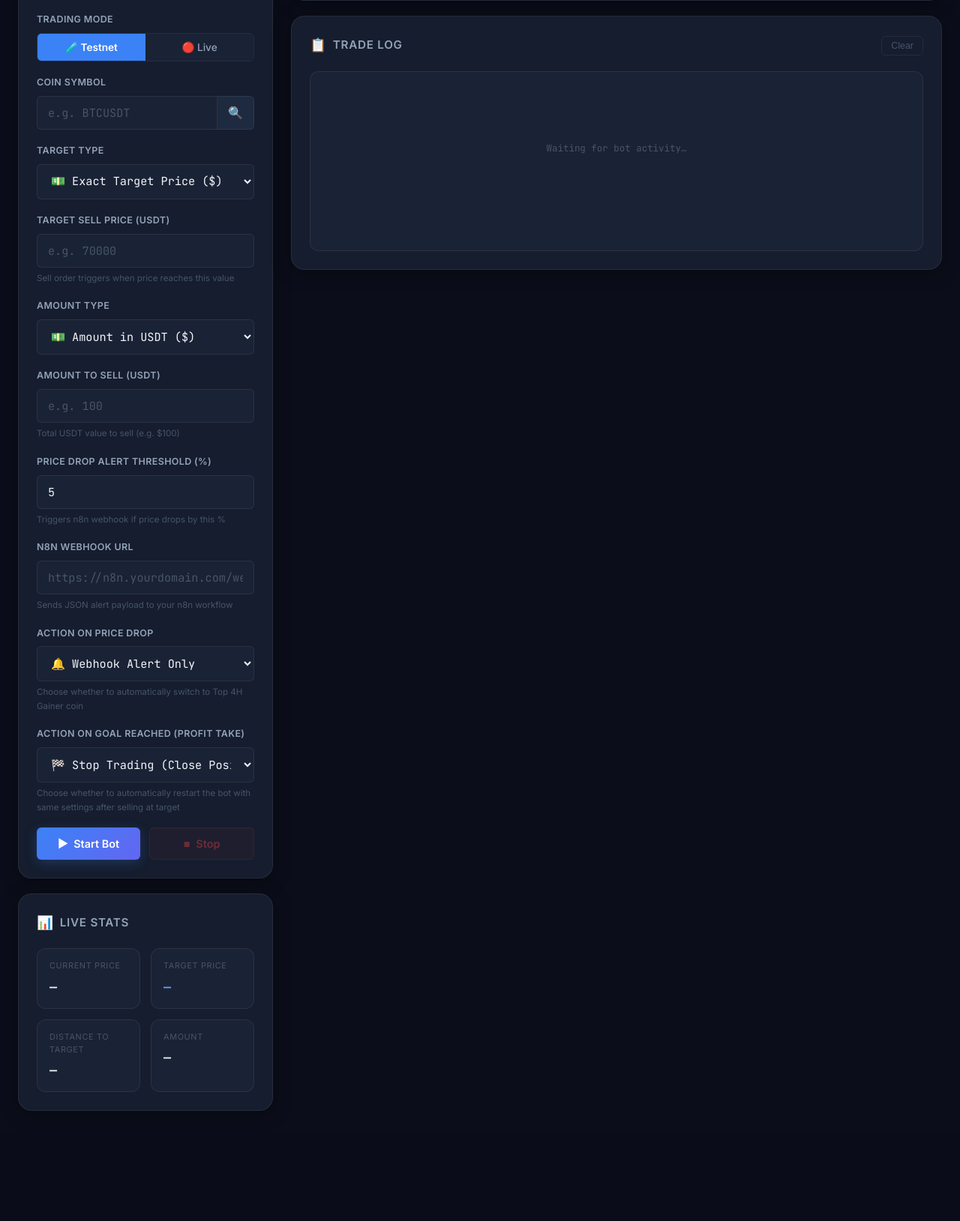
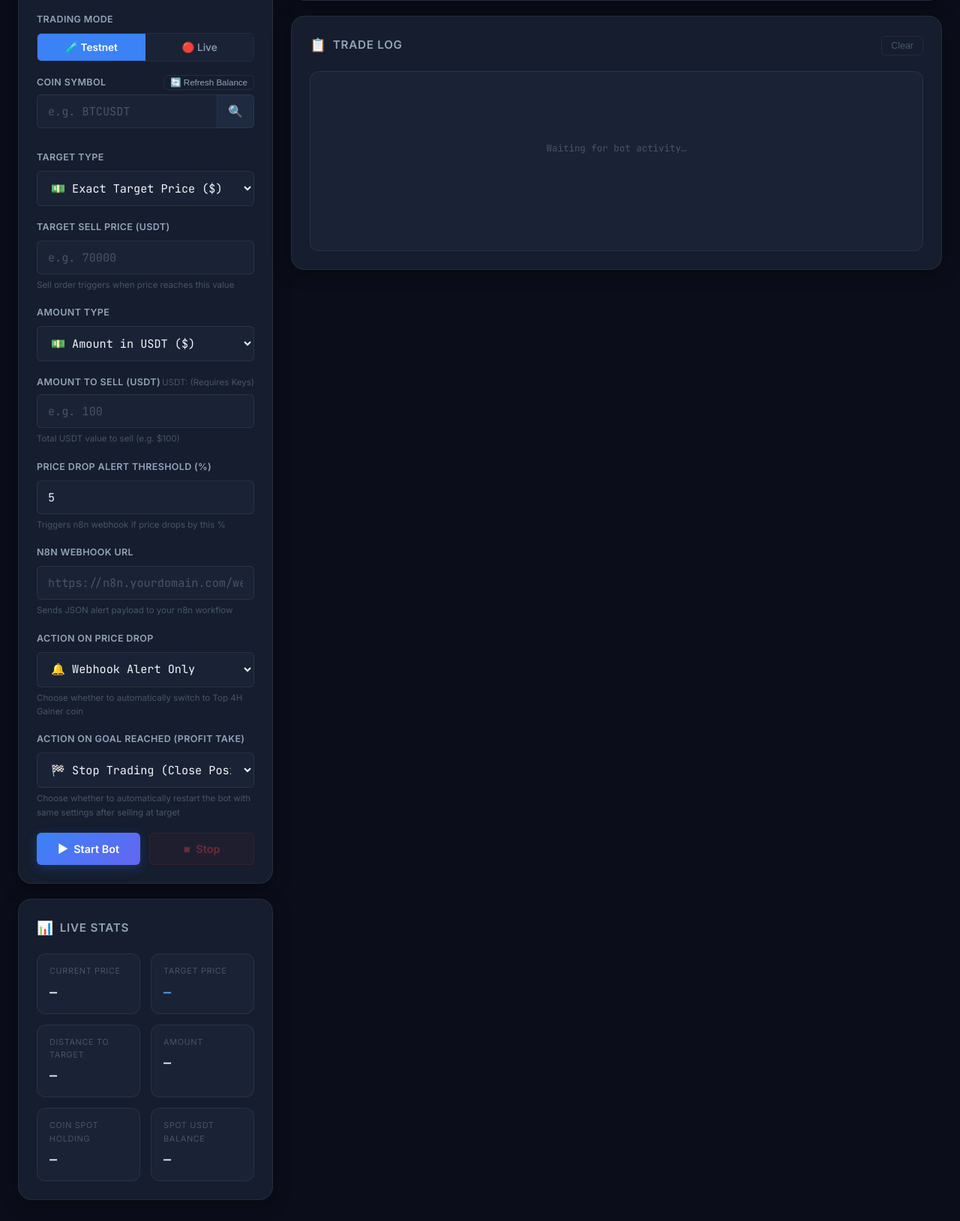
Before and after one commit to omarkhaled4418/binance_bot_v2, a Flask app: page / in a window 1280 px wide. Shown: the part 479-2108 px from the top of the page at 75% size. Before the commit the page ends 1961 px from the top, so only its background shows below. Run offline with Flask 3, Linux system fonts and the light colour scheme; some libraries are stand-ins or nearby versions.

Commit message:
Add real-time spot wallet balance fetching, MAX auto-fill, and testnet quick-buy

```diff
--- a/dashboard/app.py
+++ b/dashboard/app.py
@@ -134,10 +134,102 @@ def api_verify_keys():
             "ok": True,
             "can_trade": can_trade,
             "usdt_balance": usdt_balance,
-            "balances": balances[:15],
+            "balances": balances[:25],
             "mode": "Testnet" if testnet else "Live",
         })
     except Exception as exc:
+        return jsonify({"ok": False, "error": str(exc)}), 400
+
+
+@app.route("/api/balance", methods=["POST"])
+def api_balance():
+    """Fetch real-time spot wallet balances for USDT and a target symbol."""
+    data = request.get_json(force=True)
+    api_key = str(data.get("api_key", "")).strip()
+    api_secret = str(data.get("api_secret", "")).strip()
+    testnet = bool(data.get("testnet", True))
+    symbol = str(data.get("symbol", "")).strip().upper()
+
+    try:
+        client = get_client(testnet=testnet, api_key=api_key, api_secret=api_secret)
+        account_info = client.get_account()
+
+        balances_map = {b["asset"]: float(b.get("free", 0)) for b in account_info.get("balances", [])}
+        usdt_free = balances_map.get("USDT", 0.0)
+
+        coin_asset = ""
+        coin_free = 0.0
+        coin_value_usdt = 0.0
+        current_price = 0.0
+
+        if symbol:
+            try:
+                info = get_symbol_info(client, symbol)
+                coin_asset = info.get("baseAsset", symbol.replace("USDT", ""))
+            except Exception:
+                coin_asset = symbol.replace("USDT", "")
+
+            coin_free = balances_map.get(coin_asset, 0.0)
+            try:
+                current_price = get_current_price(symbol, client=client)
+                coin_value_usdt = coin_free * current_price
+            except Exception:
+                pass
+
+        # Return list of non-zero assets
+        non_zero = []
+        for b in account_info.get("balances", []):
+            f = float(b.get("free", 0))
+            l = float(b.get("locked", 0))
+            if f > 0 or l > 0:
+                non_zero.append({"asset": b["asset"], "free": f, "locked": l})
+
+        return jsonify({
+            "ok": True,
+            "usdt_free": usdt_free,
+            "coin_asset": coin_asset,
+            "coin_free": coin_free,
+            "coin_value_usdt": coin_value_usdt,
+            "current_price": current_price,
+            "all_balances": non_zero[:20],
+        })
+    except Exception as exc:
+        return jsonify({"ok": False, "error": str(exc)}), 400
+
+
+@app.route("/api/quick-buy", methods=["POST"])
+def api_quick_buy():
+    """Place a quick market buy order using spot USDT (helpful for testnet & funding)."""
+    data = request.get_json(force=True)
+    api_key = str(data.get("api_key", "")).strip()
+    api_secret = str(data.get("api_secret", "")).strip()
+    testnet = bool(data.get("testnet", True))
+    symbol = str(data.get("symbol", "")).strip().upper()
+    quote_amount = float(data.get("amount_usdt", 50.0))
+
+    if not symbol:
+        return jsonify({"error": "Symbol is required"}), 400
+    if quote_amount <= 0:
+        return jsonify({"error": "Amount must be > 0"}), 400
+
+    try:
+        client = get_client(testnet=testnet, api_key=api_key, api_secret=api_secret)
+        order = place_market_buy_quote(client, symbol, quote_amount)
+        _push_log("success", f"🛒 Quick Buy: Spent ${quote_amount:.2f} USDT to buy {symbol} | Order ID={order.get('orderId')}")
+
+        # Fetch updated balance
+        base_asset = symbol.replace("USDT", "")
+        bal_info = client.get_asset_balance(asset=base_asset)
+        free_qty = float(bal_info.get("free", 0)) if bal_info else 0.0
+
+        return jsonify({
+            "ok": True,
+            "order": order,
+            "bought_asset": base_asset,
+            "new_balance": free_qty,
+        })
+    except Exception as exc:
+        _push_log("error", f"❌ Quick Buy Failed for {symbol}: {exc}")
         return jsonify({"ok": False, "error": str(exc)}), 400
 
 
--- a/dashboard/static/css/style.css
+++ b/dashboard/static/css/style.css
@@ -632,3 +632,68 @@ canvas#price-chart { width: 100% !important; height: 100% !important; }
   font-family: var(--font-mono) !important;
   font-size: 0.82rem !important;
 }
+
+/* ── Spot Balance Badges & Chips ─────────────────────────────────────────── */
+.symbol-meta-row {
+  display: flex;
+  justify-content: space-between;
+  align-items: center;
+  margin-top: 6px;
+  flex-wrap: wrap;
+  gap: 6px;
+}
+
+.coin-balance-pill {
+  display: inline-flex;
+  align-items: center;
+  gap: 6px;
+  background: rgba(30, 42, 64, 0.6);
+  border: 1px solid var(--border);
+  padding: 3px 8px;
+  border-radius: var(--radius-sm);
+  font-size: 0.72rem;
+  color: var(--text-secondary);
+}
+
+.coin-balance-pill strong {
+  color: var(--green);
+}
+
+.btn-chip {
+  background: rgba(59, 130, 246, 0.2);
+  color: var(--accent-light);
+  border: 1px solid rgba(59, 130, 246, 0.4);
+  padding: 1px 6px;
+  border-radius: 4px;
+  font-size: 0.68rem;
+  font-weight: 700;
+  cursor: pointer;
+  transition: all 0.2s ease;
+}
+
+.btn-chip:hover {
+  background: var(--accent);
+  color: #fff;
+}
+
+.btn-chip-buy {
+  background: rgba(34, 197, 94, 0.2);
+  color: var(--green);
+  border: 1px solid rgba(34, 197, 94, 0.4);
+  padding: 1px 6px;
+  border-radius: 4px;
+  font-size: 0.68rem;
+  font-weight: 600;
+  cursor: pointer;
+  transition: all 0.2s ease;
+}
+
+.btn-chip-buy:hover {
+  background: var(--green);
+  color: #0b0e1a;
+}
+
+.wallet-hint {
+  font-size: 0.72rem;
+  color: var(--text-muted);
+}
--- a/dashboard/static/js/app.js
+++ b/dashboard/static/js/app.js
@@ -1,5 +1,5 @@
 /* ═══════════════════════════════════════════════════════════════════
-   Binance Sell Bot – Frontend Logic with Client-Side Credentials
+   Binance Sell Bot – Frontend Logic with Client-Side Credentials & Spot Balances
    ═══════════════════════════════════════════════════════════════════ */
 
 // ── Socket.IO connection ─────────────────────────────────────────────────────
@@ -27,6 +27,11 @@ const apiVerifyResult  = document.getElementById('api-verify-result');
 
 // Trading form refs
 const symbolInput      = document.getElementById('symbol');
+const refreshBalBtn    = document.getElementById('refresh-bal-btn');
+const coinBalancePill  = document.getElementById('coin-balance-pill');
+const coinBalanceText  = document.getElementById('coin-balance-text');
+const btnUseMax        = document.getElementById('btn-use-max');
+const btnQuickBuy      = document.getElementById('btn-quick-buy');
 const targetTypeSelect = document.getElementById('target-type');
 const targetLabel      = document.getElementById('target-label');
 const targetHint       = document.getElementById('target-hint');
@@ -35,6 +40,7 @@ const quantityTypeSelect = document.getElementById('quantity-type');
 const quantityLabel      = document.getElementById('quantity-label');
 const quantityHint       = document.getElementById('quantity-hint');
 const quantityInput    = document.getElementById('quantity');
+const usdtWalletHint   = document.getElementById('usdt-wallet-hint');
 const dropPercentageInput = document.getElementById('drop-percentage');
 const n8nWebhookUrlInput  = document.getElementById('n8n-webhook-url');
 const autoConvertSelect   = document.getElementById('auto-convert');
@@ -50,6 +56,8 @@ const statPrice        = document.getElementById('stat-price');
 const statTarget       = document.getElementById('stat-target');
 const statDistance     = document.getElementById('stat-distance');
 const statAmount       = document.getElementById('stat-amount');
+const statHolding      = document.getElementById('stat-holding');
+const statUsdtBalance  = document.getElementById('stat-usdt-balance');
 
 const chartSymbolLabel = document.getElementById('chart-symbol');
 const chartPlaceholder = document.getElementById('chart-placeholder');
@@ -70,6 +78,14 @@ let priceHistory  = [];         // { time, price }[]
 let targetPrice   = 0;
 let currentPrice  = 0;
 let configSymbol  = '';
+
+// Wallet State Cache
+let cachedBalances = {
+  usdt_free: 0,
+  coin_asset: '',
+  coin_free: 0,
+  coin_value_usdt: 0,
+};
 
 const MAX_PRICE_POINTS = 120;   // keep last 120 ticks on chart
 
@@ -118,10 +134,14 @@ function loadSavedKeys(mode) {
     apiSecretLabel.textContent = mode === 'live' ? 'Live Binance API Secret' : 'Testnet Binance API Secret';
   }
 
-  // Load saved n8n webhook URL
   const savedWebhook = localStorage.getItem('n8n_webhook_url');
   if (savedWebhook && !n8nWebhookUrlInput.value) {
     n8nWebhookUrlInput.value = savedWebhook;
+  }
+
+  // Auto-fetch balances if credentials exist
+  if (apiKeyInput.value && apiSecretInput.value) {
+    fetchSpotBalances();
   }
 }
 
@@ -140,8 +160,15 @@ function saveKeys(mode) {
   }
 }
 
-apiKeyInput.addEventListener('input', () => saveKeys(currentMode));
-apiSecretInput.addEventListener('input', () => saveKeys(currentMode));
+apiKeyInput.addEventListener('input', () => {
+  saveKeys(currentMode);
+  fetchSpotBalances();
+});
+
+apiSecretInput.addEventListener('input', () => {
+  saveKeys(currentMode);
+  fetchSpotBalances();
+});
 
 n8nWebhookUrlInput.addEventListener('input', () => {
   localStorage.setItem('n8n_webhook_url', n8nWebhookUrlInput.value.trim());
@@ -175,18 +202,149 @@ clearKeysBtn.addEventListener('click', () => {
     apiSecretInput.value = '';
     apiVerifyResult.className = 'api-verify-result hidden';
     apiVerifyResult.textContent = '';
+    resetBalanceDisplay();
     appendLog('info', `🗑️ Cleared saved credentials for ${currentMode.toUpperCase()} mode.`);
   }
 });
 
-// Verify & Check Balance Button
+function resetBalanceDisplay() {
+  cachedBalances = { usdt_free: 0, coin_asset: '', coin_free: 0, coin_value_usdt: 0 };
+  if (usdtWalletHint) usdtWalletHint.textContent = 'USDT Wallet: —';
+  if (statUsdtBalance) statUsdtBalance.textContent = '—';
+  if (statHolding) statHolding.textContent = '—';
+  if (coinBalancePill) coinBalancePill.classList.add('hidden');
+}
+
+// ── Real-Time Spot Wallet Balance Fetcher ──────────────────────────────────────
+async function fetchSpotBalances(optSymbol = null) {
+  const sym = (optSymbol || symbolInput.value).trim().toUpperCase();
+  const key = apiKeyInput.value.trim();
+  const secret = apiSecretInput.value.trim();
+  const isTestnet = currentMode === 'testnet';
+
+  try {
+    const res = await fetch('/api/balance', {
+      method: 'POST',
+      headers: { 'Content-Type': 'application/json' },
+      body: JSON.stringify({
+        symbol: sym,
+        api_key: key,
+        api_secret: secret,
+        testnet: isTestnet,
+      }),
+    });
+
+    const data = await res.json();
+    if (!res.ok || !data.ok) {
+      if (usdtWalletHint) usdtWalletHint.textContent = 'USDT: (Requires Keys)';
+      return;
+    }
+
+    cachedBalances = data;
+
+    // Update USDT stats
+    if (usdtWalletHint) {
+      usdtWalletHint.textContent = `USDT Wallet: $${fmt(data.usdt_free, 2)}`;
+    }
+    if (statUsdtBalance) {
+      statUsdtBalance.textContent = `$${fmt(data.usdt_free, 2)} USDT`;
+    }
+
+    // Update Coin balance if symbol is present
+    if (sym && data.coin_asset) {
+      if (coinBalancePill && coinBalanceText) {
+        coinBalancePill.classList.remove('hidden');
+        coinBalanceText.innerHTML = `Available: <strong>${fmt(data.coin_free)} ${data.coin_asset}</strong> (~$${fmt(data.coin_value_usdt, 2)})`;
+      }
+      if (statHolding) {
+        statHolding.textContent = `${fmt(data.coin_free)} ${data.coin_asset}`;
+      }
+      if (btnQuickBuy) {
+        btnQuickBuy.style.display = isTestnet ? 'inline-block' : 'none';
+        btnQuickBuy.textContent = `🛒 Buy $50 ${data.coin_asset}`;
+      }
+    } else {
+      if (coinBalancePill) coinBalancePill.classList.add('hidden');
+      if (statHolding) statHolding.textContent = '—';
+    }
+
+  } catch (err) {
+    console.warn('Balance fetch error:', err);
+  }
+}
+
+// Max 100% Button Handler
+if (btnUseMax) {
+  btnUseMax.addEventListener('click', () => {
+    if (cachedBalances.coin_free <= 0) {
+      alert(`You have 0 ${cachedBalances.coin_asset || 'coins'} available in your Spot Wallet to sell.`);
+      return;
+    }
+    if (quantityTypeSelect.value === 'usdt') {
+      const val = cachedBalances.coin_value_usdt > 0 ? cachedBalances.coin_value_usdt.toFixed(2) : (cachedBalances.coin_free * currentPrice).toFixed(2);
+      quantityInput.value = val;
+    } else {
+      quantityInput.value = cachedBalances.coin_free;
+    }
+  });
+}
+
+// Quick Buy Test Coins Button Handler (for Testnet)
+if (btnQuickBuy) {
+  btnQuickBuy.addEventListener('click', async () => {
+    const sym = symbolInput.value.trim().toUpperCase();
+    if (!sym) return;
+    const key = apiKeyInput.value.trim();
+    const secret = apiSecretInput.value.trim();
+    const isTestnet = currentMode === 'testnet';
+
+    btnQuickBuy.disabled = true;
+    btnQuickBuy.textContent = 'Buying $50…';
+
+    try {
+      const res = await fetch('/api/quick-buy', {
+        method: 'POST',
+        headers: { 'Content-Type': 'application/json' },
+        body: JSON.stringify({
+          symbol: sym,
+          amount_usdt: 50.0,
+          api_key: key,
+          api_secret: secret,
+          testnet: isTestnet,
+        }),
+      });
+
+      const data = await res.json();
+      if (!res.ok || !data.ok) {
+        alert('Quick Buy Error: ' + (data.error || 'Failed to place buy order'));
+      } else {
+        appendLog('success', `🛒 Quick Buy: Bought ${fmt(data.new_balance)} ${data.bought_asset} with $50 Testnet USDT!`);
+        await fetchSpotBalances(sym);
+      }
+    } catch (err) {
+      alert('Network error placing quick buy: ' + err.message);
+    } finally {
+      btnQuickBuy.disabled = false;
+      btnQuickBuy.textContent = `🛒 Buy $50 ${cachedBalances.coin_asset || ''}`;
+    }
+  });
+}
+
+if (refreshBalBtn) {
+  refreshBalBtn.addEventListener('click', () => {
+    fetchSpotBalances();
+    appendLog('info', '🔄 Spot Wallet balances refreshed.');
+  });
+}
+
+// Verify Keys Button
 verifyKeysBtn.addEventListener('click', async () => {
   const key = apiKeyInput.value.trim();
   const secret = apiSecretInput.value.trim();
   const isTestnet = currentMode === 'testnet';
 
   apiVerifyResult.className = 'api-verify-result';
-  apiVerifyResult.textContent = '⏳ Verifying keys with Binance…';
+  apiVerifyResult.textContent = '⏳ Verifying keys & fetching wallet…';
 
   try {
     const res = await fetch('/api/verify-keys', {
@@ -208,13 +366,22 @@ verifyKeysBtn.addEventListener('click', async () => {
 
     apiVerifyResult.className = 'api-verify-result success';
     const tradingBadge = data.can_trade ? '🟢 Trading Enabled' : '🟡 View Only';
+
+    // Format top holding coins summary
+    const topHoldings = data.balances
+      .map(b => `${b.asset}: ${fmt(b.free)}`)
+      .slice(0, 5)
+      .join(', ');
+
     apiVerifyResult.innerHTML = `
       <strong>✅ Connected Successfully (${data.mode})!</strong><br>
       • Status: ${tradingBadge}<br>
-      • Free USDT Balance: <strong>$${fmt(data.usdt_balance, 2)} USDT</strong>
+      • Free USDT: <strong>$${fmt(data.usdt_balance, 2)} USDT</strong><br>
+      • Top Holdings: <small>${topHoldings || 'None'}</small>
     `;
 
-    appendLog('success', `🔑 [${data.mode}] API Keys Verified! Free Balance: $${fmt(data.usdt_balance, 2)} USDT`);
+    appendLog('success', `🔑 [${data.mode}] API Keys Verified! Free USDT Balance: $${fmt(data.usdt_balance, 2)}`);
+    fetchSpotBalances();
 
   } catch (err) {
     apiVerifyResult.className = 'api-verify-result error';
@@ -326,7 +493,6 @@ function setStatus(status) {
 
 // ── Mode toggle ───────────────────────────────────────────────────────────────
 function setMode(mode) {
-  // Save existing mode keys before switching
   saveKeys(currentMode);
 
   currentMode = mode;
@@ -338,18 +504,17 @@ function setMode(mode) {
   modeBadge.className  = `badge badge-${mode === 'live' ? 'live' : 'testnet'}`;
   modeBadge.textContent = mode === 'live' ? 'LIVE' : 'TESTNET';
 
-  // Load new mode credentials
   loadSavedKeys(mode);
 
-  // Clear previous verification result chip
   apiVerifyResult.className = 'api-verify-result hidden';
   apiVerifyResult.textContent = '';
+  fetchSpotBalances();
 }
 
 btnTestnet.addEventListener('click', () => setMode('testnet'));
 btnLive.addEventListener('click',    () => setMode('live'));
 
-// ── Price check button ────────────────────────────────────────────────────────
+// ── Price & Balance check button ──────────────────────────────────────────────
 checkPriceBtn.addEventListener('click', async () => {
   const sym = symbolInput.value.trim().toUpperCase();
   if (!sym) return;
@@ -364,8 +529,15 @@ checkPriceBtn.addEventListener('click', async () => {
       currentPriceHint.textContent = `Current price: ${fmt(data.price)} USDT`;
       statPrice.textContent = fmt(data.price);
     }
+    fetchSpotBalances(sym);
   } catch (e) {
     currentPriceHint.textContent = '⚠ Network error';
+  }
+});
+
+symbolInput.addEventListener('blur', () => {
+  if (symbolInput.value.trim()) {
+    fetchSpotBalances(symbolInput.value.trim());
   }
 });
 
@@ -488,7 +660,6 @@ botForm.addEventListener('submit', async (e) => {
       return;
     }
 
-    // Save active keys
     saveKeys(currentMode);
 
     // Update UI state
@@ -514,6 +685,7 @@ botForm.addEventListener('submit', async (e) => {
 stopBtn.addEventListener('click', async () => {
   await fetch('/api/stop', { method: 'POST' });
   setStatus('idle');
+  fetchSpotBalances();
 });
 
 // ── Triggered overlay ─────────────────────────────────────────────────────────
@@ -531,6 +703,7 @@ overlayCloseBtn.addEventListener('click', () => {
 // ── Socket.IO event handlers ───────────────────────────────────────────────────
 socket.on('connect', () => {
   appendLog('info', '🔌 Connected to dashboard server.');
+  fetchSpotBalances();
 });
 
 socket.on('disconnect', () => {
@@ -545,6 +718,7 @@ socket.on('price_update', ({ symbol, price, target }) => {
 socket.on('price_drop_alert', (payload) => {
   if (payload.event === 'AUTO_CONVERT_SUCCESS') {
     appendLog('success', `🔄 AUTO-CONVERT COMPLETE! Sold ${payload.symbol} -> Bought ${payload.bought_quantity} ${payload.converted_to_symbol} (+${payload.top_gainer_4h_gain_pct}% 4H Gainer)!`);
+    fetchSpotBalances(payload.converted_to_symbol);
   } else {
     appendLog('warning', `🚨 PRICE DROP ALERT: ${payload.symbol} dropped ${payload.actual_drop_percentage}% to $${fmt(payload.current_price)}.`);
   }
@@ -587,6 +761,7 @@ socket.on('bot_status', ({ status, config }) => {
 
   if (status === 'triggered') {
     showTriggered();
+    fetchSpotBalances();
   }
 });
 
--- a/dashboard/templates/index.html
+++ b/dashboard/templates/index.html
@@ -107,7 +107,12 @@
 
         <!-- Symbol -->
         <div class="form-group">
-          <label class="form-label" for="symbol">Coin Symbol</label>
+          <div class="label-row">
+            <label class="form-label" for="symbol">Coin Symbol</label>
+            <button type="button" id="refresh-bal-btn" class="btn-ghost-sm" title="Refresh Spot Wallet Balances">
+              🔄 Refresh Balance
+            </button>
+          </div>
           <div class="input-wrapper">
             <input type="text" id="symbol" class="form-input" placeholder="e.g. BTCUSDT"
                    maxlength="20" autocomplete="off" spellcheck="false" />
@@ -115,7 +120,14 @@
               🔍
             </button>
           </div>
-          <span class="form-hint" id="current-price-hint"></span>
+          <div class="symbol-meta-row">
+            <span class="form-hint" id="current-price-hint"></span>
+            <div id="coin-balance-pill" class="coin-balance-pill hidden">
+              <span id="coin-balance-text">Available: 0</span>
+              <button type="button" id="btn-use-max" class="btn-chip" title="Fill 100% of available coins">MAX</button>
+              <button type="button" id="btn-quick-buy" class="btn-chip-buy" title="Quickly buy $50 of this coin with testnet USDT">🛒 Buy $50</button>
+            </div>
+          </div>
         </div>
 
         <!-- Target Type Selection -->
@@ -146,7 +158,10 @@
 
         <!-- Quantity input -->
         <div class="form-group">
-          <label class="form-label" id="quantity-label" for="quantity">Amount to Sell (USDT)</label>
+          <div class="label-row">
+            <label class="form-label" id="quantity-label" for="quantity">Amount to Sell (USDT)</label>
+            <span id="usdt-wallet-hint" class="wallet-hint">USDT Wallet: —</span>
+          </div>
           <input type="number" id="quantity" class="form-input" placeholder="e.g. 100"
                  min="0" step="any" />
           <span class="form-hint" id="quantity-hint">Total USDT value to sell (e.g. $100)</span>
@@ -221,6 +236,14 @@
           <div class="stat-label">Amount</div>
           <div class="stat-value" id="stat-amount">—</div>
         </div>
+        <div class="stat">
+          <div class="stat-label">Coin Spot Holding</div>
+          <div class="stat-value" id="stat-holding">—</div>
+        </div>
+        <div class="stat">
+          <div class="stat-label">Spot USDT Balance</div>
+          <div class="stat-value" id="stat-usdt-balance">—</div>
+        </div>
       </div>
     </div>
 
```
